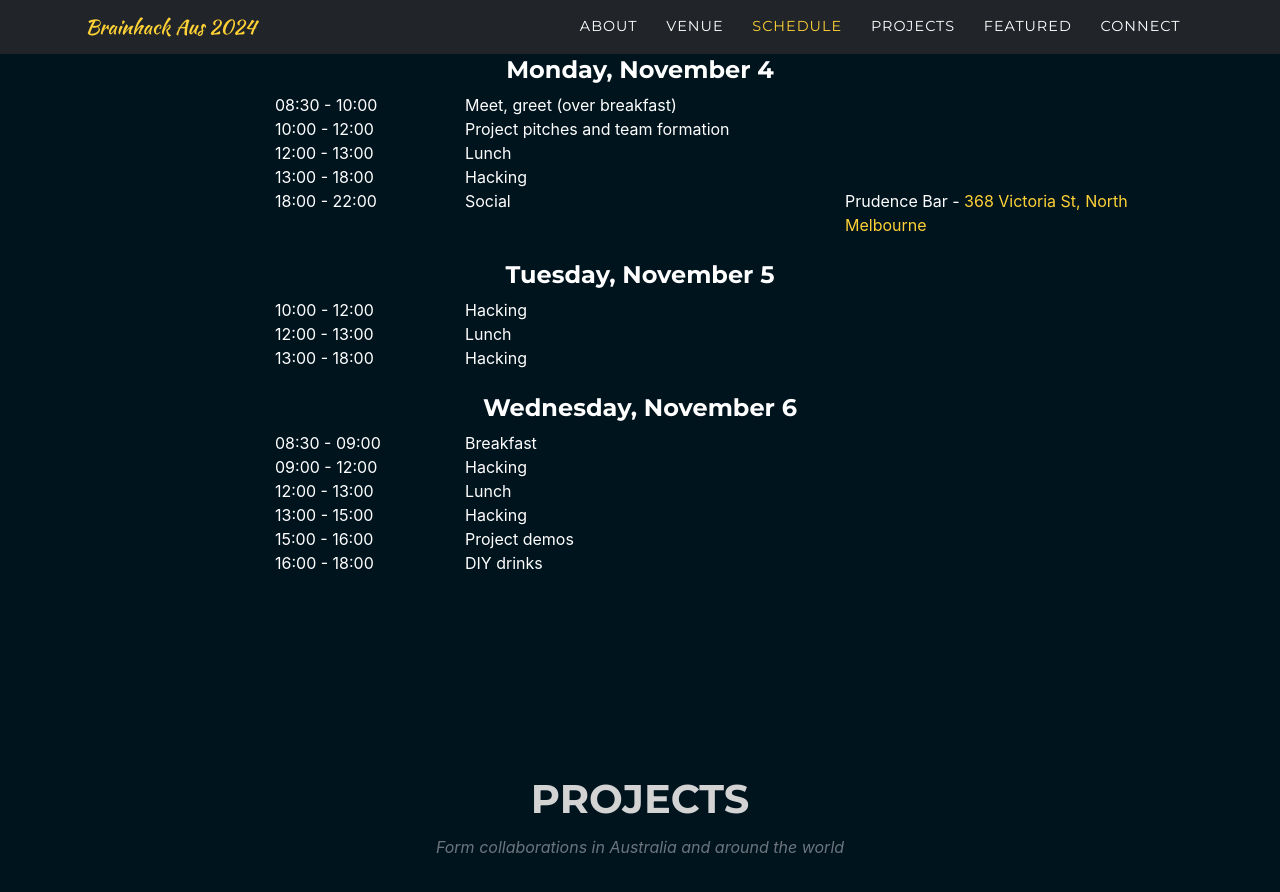
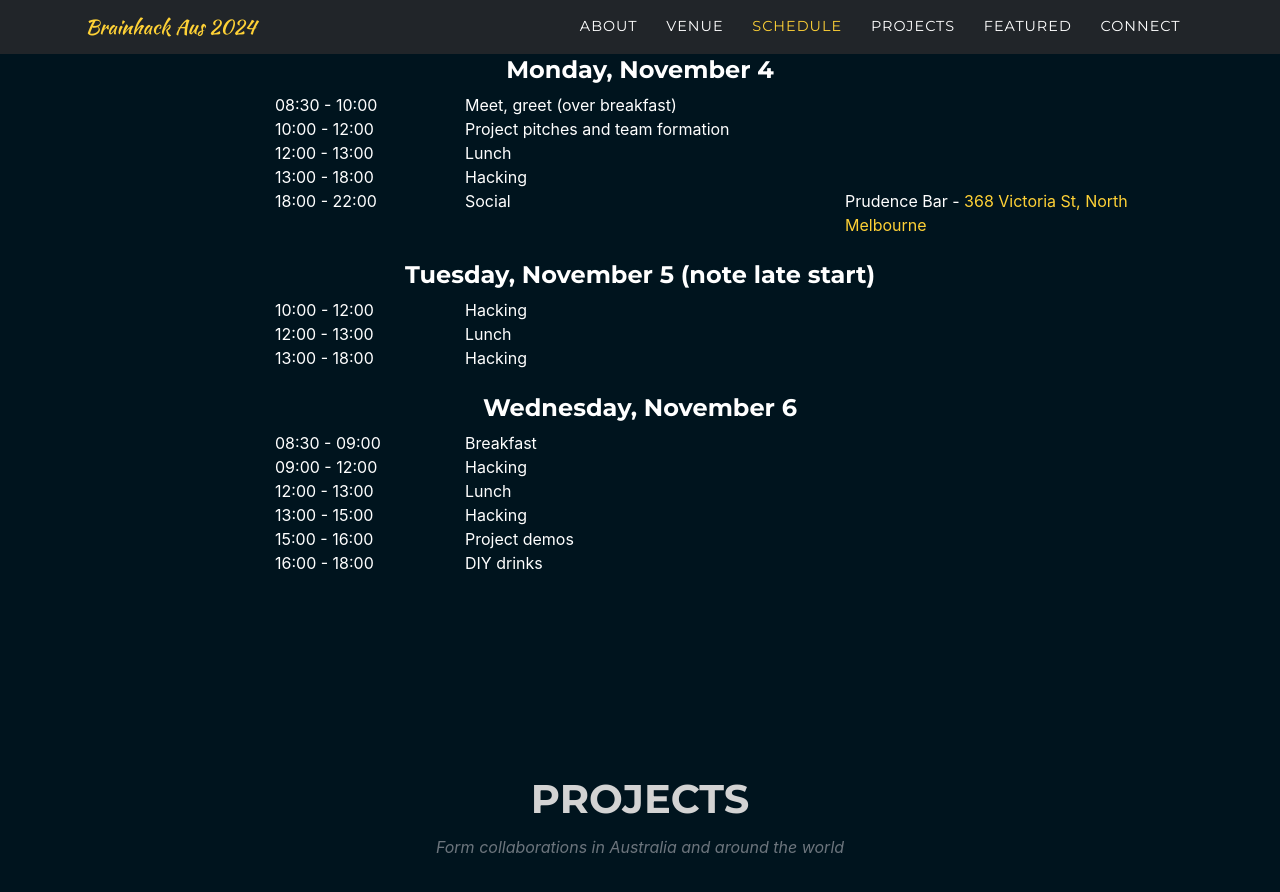
Before and after one commit to brainhack-aus/global2024, a Jekyll site: the page built from index.md, in a window 1280 px wide and 900 px high, scrolled down 3816 px. Shown: the top 892 px of the window. Built offline with Jekyll 4.4.1, drawn with Linux system fonts in a browser that asks for light colours; some web fonts are replaced.

Commit message:
Update schedule.yml

```diff
--- a/_data/schedule.yml
+++ b/_data/schedule.yml
@@ -17,7 +17,7 @@
       title: Social
       venue: Prudence Bar - <a href="https://maps.app.goo.gl/MKmVXpB1MUzzuPRp9">368 Victoria St, North Melbourne</a>
 
-- name: "Tuesday, November 5"
+- name: "Tuesday, November 5 (note late start)"
   events:
     - starttime: 2024-11-5T10:00:00+11:00
       endtime: 2024-11-5T12:00:00+11:00
```
